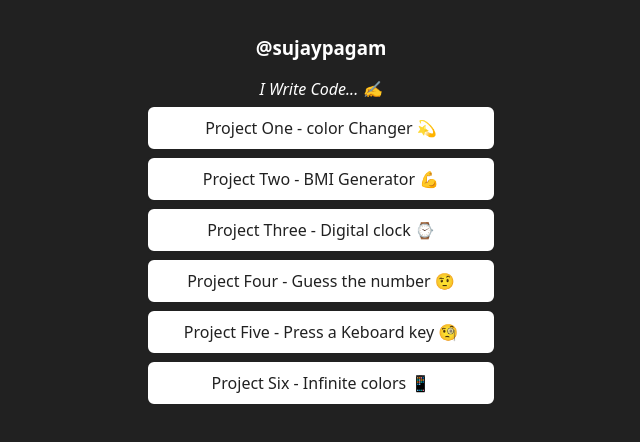
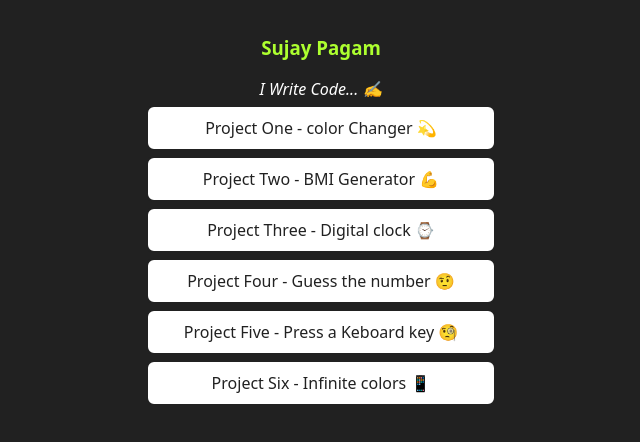
Before and after one commit to 5ujay/JS_Projects, a plain HTML site: page index.html in a window 1280 px wide. Shown: the whole page, without its empty margins (319-959 px from the left). Drawn offline with Linux system fonts and the light colour scheme.

Commit message:
name changed

```diff
--- a/index.html
+++ b/index.html
@@ -12,7 +12,11 @@
   </head>
   <body style="background-color: #212121; color: #fff">
     <main>
-      <h3>@sujaypagam</h3>
+      <h3>
+        <a href="https://www.linkedin.com/in/sujay-pagam-448448260"
+          >Sujay Pagam</a
+        >
+      </h3>
       <i>I Write Code... &#9997;</i>
       <div class="projects">
         <a class="project-link" href="./01 Js Project/color.html"
--- a/style.css
+++ b/style.css
@@ -46,6 +46,11 @@ h1 {
   font-size: 1.5rem;
 }
 
+h3 a {
+  color: greenyellow;
+  text-decoration: none;
+}
+
 .projects {
   display: flex;
   flex-direction: column;
```
